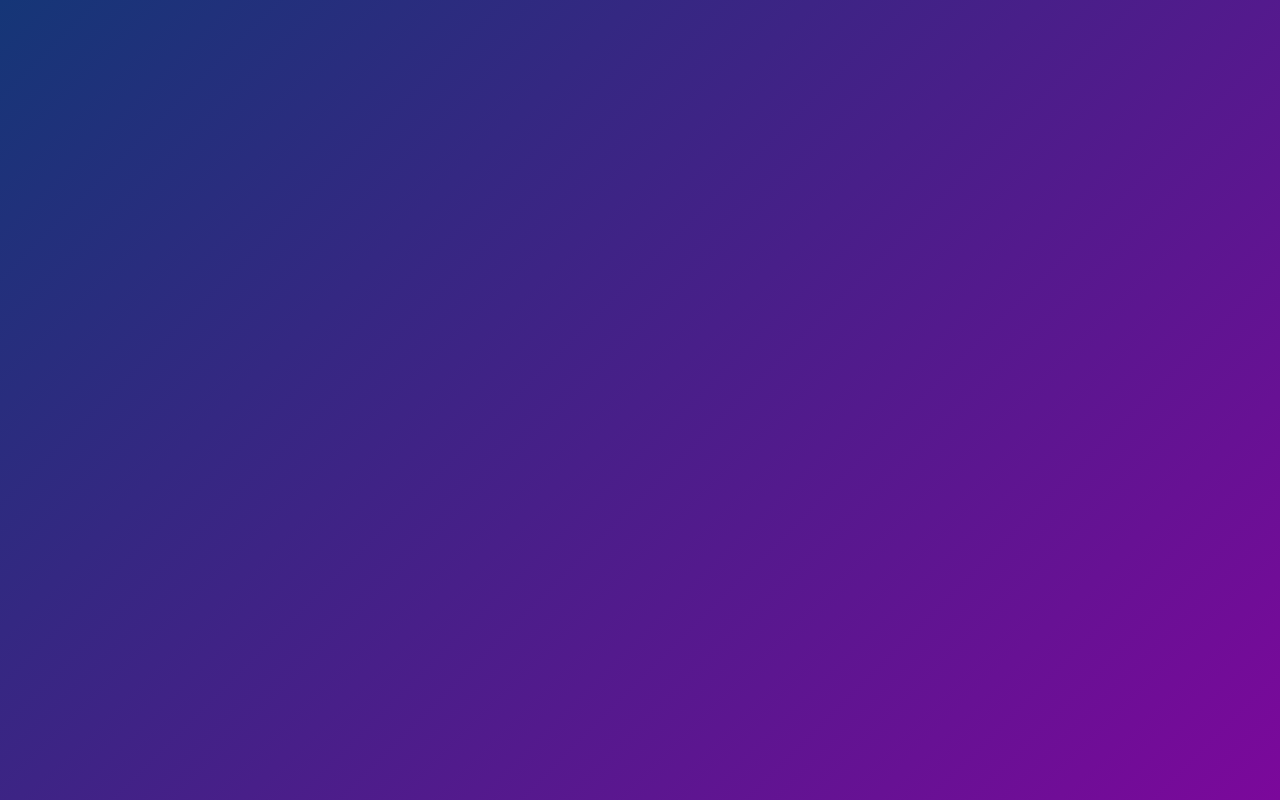
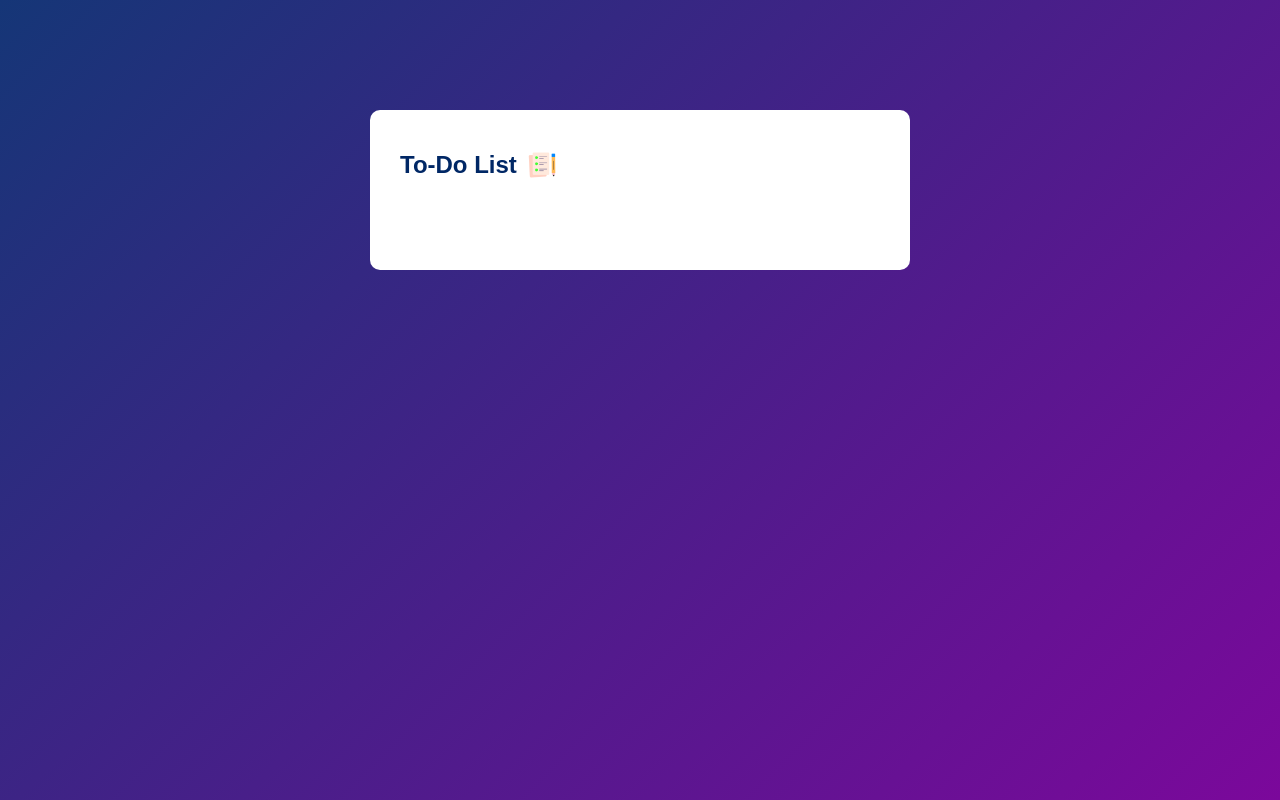
Before and after one commit to fmfahath/To-Do-List, a plain HTML site: page index.html in a window 1280 px wide. Drawn offline with Linux system fonts and the light colour scheme.

Commit message:
/ToDoList/.to-do-list : html, css

```diff
--- a/index.html
+++ b/index.html
@@ -8,7 +8,9 @@
 </head>
 <body>
     <div class="container">
-
+        <div class="to-do-list">
+            <h2>To-Do List <img src="img/icon.png" alt=""></h2>
+        </div>
     </div>
 
 <script src="app.js"></script>
--- a/style.css
+++ b/style.css
@@ -11,3 +11,24 @@
     background: linear-gradient(135deg, #153677, #7b089b);
     padding: 10px;
  }
+
+ .to-do-list{
+    width: 100%;
+    max-width: 540px;
+    background: #fff;
+    margin: 100px auto 10px;
+    padding: 40px 30px 70px;
+    border-radius: 10px;
+ }
+
+ .to-do-list h2{
+    display: flex;
+    align-items: center;
+    gap: 10px;
+    color: #002765;
+    margin-bottom: 20px;
+ }
+
+ .to-do-list h2 img{
+    width: 30px;
+ }
```
